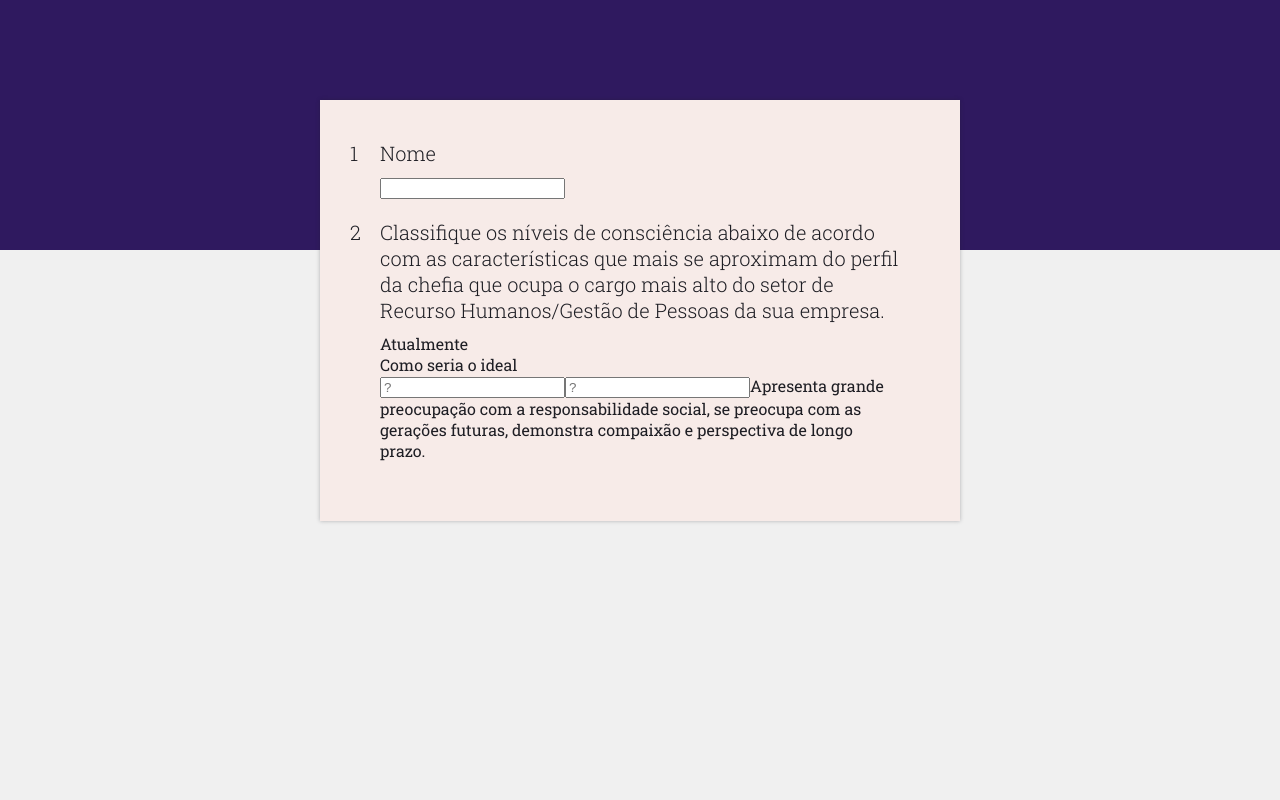
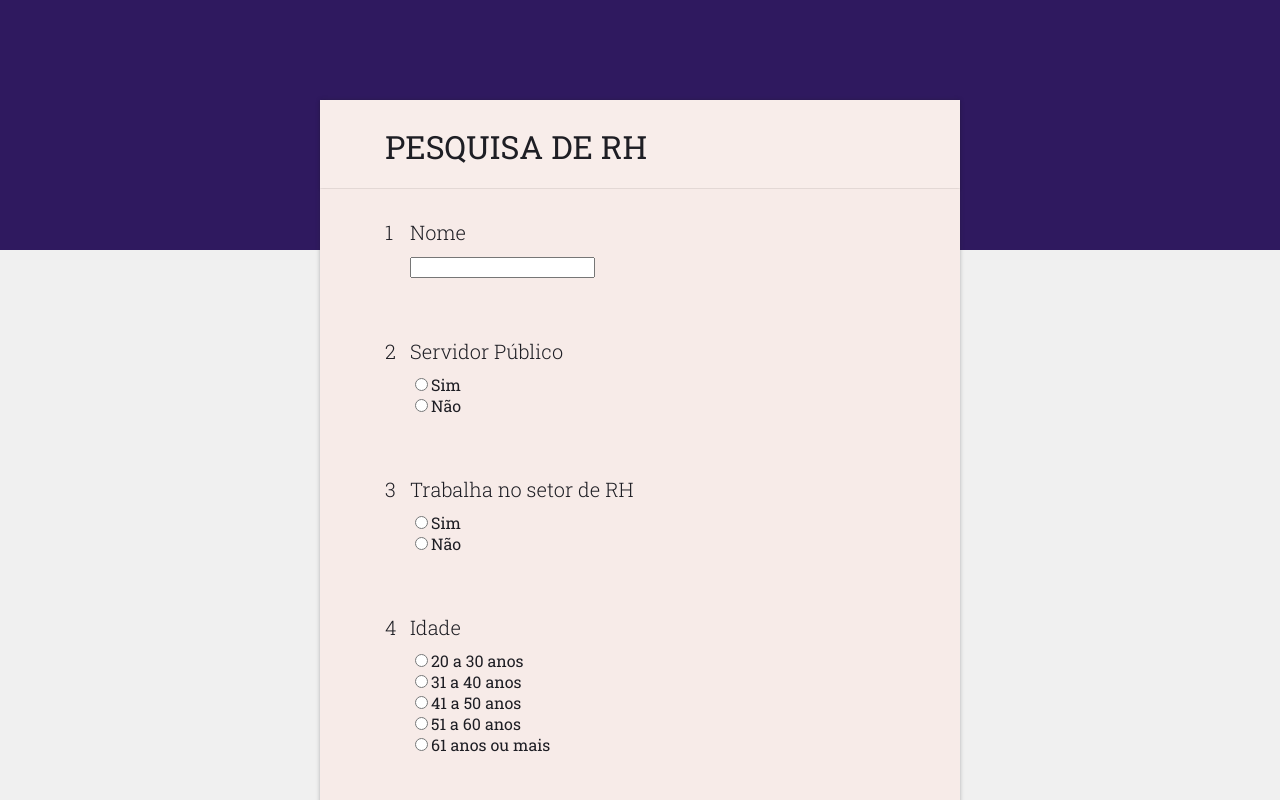
Before and after one commit to thiagoaslima/pesquisa-quel, a React (Create React App) app in the folder formulario-pesquisa/: page / in a window 1280 px wide. Shown: the top 800 px of the page. Built offline with nearby package versions, Linux system fonts and the light colour scheme.

Commit message:
new questions

```diff
--- a/formulario-pesquisa/src/App.js
+++ b/formulario-pesquisa/src/App.js
@@ -9,7 +9,7 @@ class App extends Component {
             <div className="App color-5">
                 <header className="App__header bg-color-3" />
                 <div className="App__body bg-color-4">
-                    <FormQuestions questions={questions} />
+                    <FormQuestions title={"Pesquisa de RH"} questions={questions} />
                 </div>
             </div>
         )
--- a/formulario-pesquisa/src/css/app.css
+++ b/formulario-pesquisa/src/css/app.css
@@ -23,7 +23,7 @@ html, body {
     width: 640px;
     margin: -150px auto 100px;
     box-shadow: 0px 0px 4px rgba(30, 30, 36, 0.3);
-    padding: 40px 60px;
+    padding-bottom: 40px;
 }
 
 /*** UTILS ***/
--- a/formulario-pesquisa/src/css/question-form.css
+++ b/formulario-pesquisa/src/css/question-form.css
@@ -1,10 +1,29 @@
 .question__form {
     width: 100%;
     counter-reset: questionsTitle;
+    background-color: inherit;
+}
+
+.question__form-title {
+    display: block;
+    font-size: 32px;
+    font-weight: 400;
+    box-shadow: 0px 2px 3px rgba(0, 0, 0, 0.1);
+    margin: 0 0 1px;
+    padding: 25px 65px 20px;
+    background-color: rgba(255, 255, 255, 0.1);
+    text-transform: uppercase;
 }
 
 .question {
-    margin-bottom: 20px;
+    padding: 30px 90px;
+    background-color: inherit;
+}
+.question:hover,
+.question:focus,
+.question.onfocus {
+    transform: scale3d(1.05, 1, 1);
+    box-shadow: 0 4px 6px rgba(0, 0, 0, 0.3),0 -1px 10px rgba(0, 0,0, 0.1)
 }
 
 .question__title-container {
@@ -20,7 +39,7 @@
 
 .question__title:before {
     position: absolute;
-    margin-left: -30px;
+    margin-left: -25px;
     counter-increment: questionsTitle;
     content: counter(questionsTitle);
 }
--- a/formulario-pesquisa/src/data/questions.js
+++ b/formulario-pesquisa/src/data/questions.js
@@ -4,6 +4,40 @@ export const questions = [
         title: 'Nome'
     },
     {
+        type: 'yes-no',
+        title: 'Servidor Público',
+    },
+    {
+        type: 'yes-no',
+        title: 'Trabalha no setor de RH',
+    },
+    {
+        type: 'radio',
+        title: 'Idade',
+        questions: [
+            {
+                text: '20 a 30 anos',
+                value: '20-30'
+            },
+            {
+                text: '31 a 40 anos',
+                value: '31-40'
+            },
+            {
+                text: '41 a 50 anos',
+                value: '41-50'
+            },
+            {
+                text: '51 a 60 anos',
+                value: '51-60'
+            },
+            {
+                text: '61 anos ou mais',
+                value: '61+'
+            }
+        ]
+    },
+    {
         type: 'rating-order',
         title: 'Teste Texto 1'
     }
--- /dev/null
+++ b/formulario-pesquisa/src/formulario/AbstractQuestion.js
@@ -0,0 +1,19 @@
+import { Component } from 'react';
+
+class AbstractQuestion extends Component {
+    static defaultProps = {
+        title: '',
+        name: 0
+    }
+
+    static defaultState = {
+        value: null
+    }
+
+    handleChangeValue(e) {
+        this.setState({value: e.target.value});
+    }
+
+}
+
+export default AbstractQuestion;
--- a/formulario-pesquisa/src/formulario/FormQuestions.js
+++ b/formulario-pesquisa/src/formulario/FormQuestions.js
@@ -2,35 +2,48 @@ import React, { Component } from 'react';
 import OnlyText from './OnlyText';
 import InputQuestion from './InputQuestion';
 import RatingOrderQuestion from './RatingOrderQuestion';
+import RadioQuestion from './RadioQuestion';
+import YesOrNoQuestion from './YesOrNoQuestion';
+
 import '../css/question-form.css';
 
 class FormQuestions extends Component {
     static defaultProps = {
-        questions: []
+        questions: [],
+        title: ''
     }
 
     render() {
         return (
             <form className="question__form">
-            {
-                this.props.questions.map((slide, idx) => {
-                    return this.createSlide(slide, idx);
-                })
-            }
+                <h1 className="question__form-title">
+                    {this.props.title}
+                </h1>
+                {
+                    this.props.questions.map((slide, idx) => {
+                        return this.createSlide(slide, idx);
+                    })
+                }
             </form>
         )
     }
 
-    createSlide(slide, key) {
-        switch(slide.type) {
+    createSlide(question, key) {
+        switch (question.type) {
             case 'text':
-                return <OnlyText key={key} title={slide.title} name={key}/>
+                return <OnlyText key={key} name={key} {...question} />
 
             case 'input':
-                return <InputQuestion key={key} title={slide.title} name={key}/>
+                return <InputQuestion key={key} name={key} {...question} />
+
+            case 'radio':
+                return <RadioQuestion key={key} name={key} {...question} />
 
             case 'rating-order':
-                return <RatingOrderQuestion key={key} title={slide.title} name={key}/>
+                return <RatingOrderQuestion key={key} name={key} {...question} />
+
+            case 'yes-no':
+                return <YesOrNoQuestion key={key} name={key} {...question} />
 
             default:
                 return '';
--- a/formulario-pesquisa/src/formulario/InputQuestion.js
+++ b/formulario-pesquisa/src/formulario/InputQuestion.js
@@ -1,11 +1,7 @@
-import React, { Component } from 'react';
+import React from 'react';
+import AbstractQuestion from './AbstractQuestion';
 
-class TextQuestion extends Component {
-    static defaultProps = {
-        title: '',
-        name: 0
-    }
-
+class InputQuestion extends AbstractQuestion {
     render() {
         return (
             <div className="question input-question">
@@ -15,7 +11,7 @@ class TextQuestion extends Component {
 
                 <div className="question__options">
                     <div className="question__option">
-                        <input type="text" name={`Q${this.props.name}`} className="question__option__input" />
+                        <input type="text" onChange={this.handleChangeValue.bind(this)} name={`Q${this.props.name}`} className="question__option__input" />
                     </div>
                 </div>
             </div>
@@ -23,4 +19,4 @@ class TextQuestion extends Component {
     }
 }
 
-export default TextQuestion;
+export default InputQuestion;
--- a/formulario-pesquisa/src/formulario/RadioQuestion.js
+++ b/formulario-pesquisa/src/formulario/RadioQuestion.js
@@ -0,0 +1,36 @@
+import React, { Component } from 'react';
+
+class RadioQuestion extends Component {
+    static defaultProps = {
+        title: '',
+        name: 0,
+        questions: []
+    }
+
+    render() {
+        return (
+            <div className="question input-question">
+                <div className="question__title-container">
+                    <h1 className="question__title">{this.props.title}</h1>
+                </div>
+
+                <div className="question__options">
+                    {
+                        this.props.questions.map((question, idx) => {
+                            return (
+                                <div key={idx} className="question__option">
+                                    <label className="question__option-label">
+                                        <input className="question__option__input" type="radio" name={`Q${this.props.name}`} value={question.value} />
+                                        {question.text}
+                                    </label>
+                                </div>
+                            )
+                        })
+                    }
+                </div>
+            </div>
+        )
+    }
+}
+
+export default RadioQuestion;
--- /dev/null
+++ b/formulario-pesquisa/src/formulario/YesOrNoQuestion.js
@@ -0,0 +1,35 @@
+import React, { Component } from 'react';
+
+class TextQuestion extends Component {
+    static defaultProps = {
+        title: '',
+        name: 0
+    }
+
+    render() {
+        return (
+            <div className="question input-question">
+                <div className="question__title-container">
+                    <h1 className="question__title">{this.props.title}</h1>
+                </div>
+
+                <div className="question__options">
+                    <div className="question__option">
+                        <label className="question__option-label">
+                            <input className="question__option__input" type="radio" name={`Q${this.props.name}`} value="yes" />
+                            Sim
+                        </label>
+                    </div>
+                    <div className="question__option">
+                        <label className="question__option-label">
+                            <input className="question__option__input" type="radio" name={`Q${this.props.name}`} value="no" />
+                            Não
+                        </label>
+                    </div>
+                </div>
+            </div>
+        )
+    }
+}
+
+export default TextQuestion;
```
